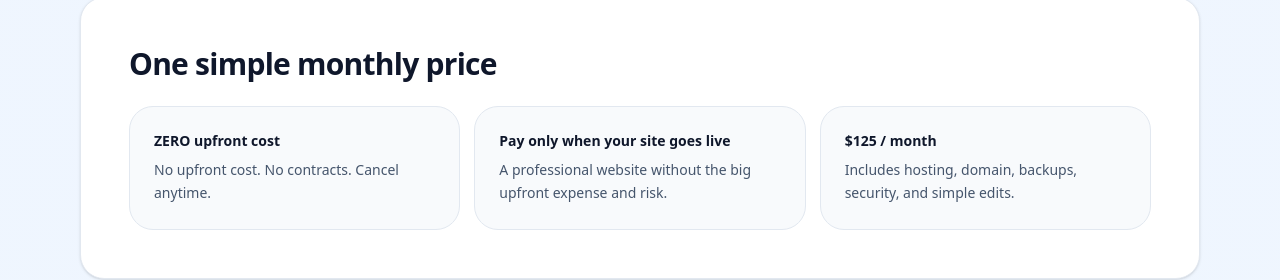
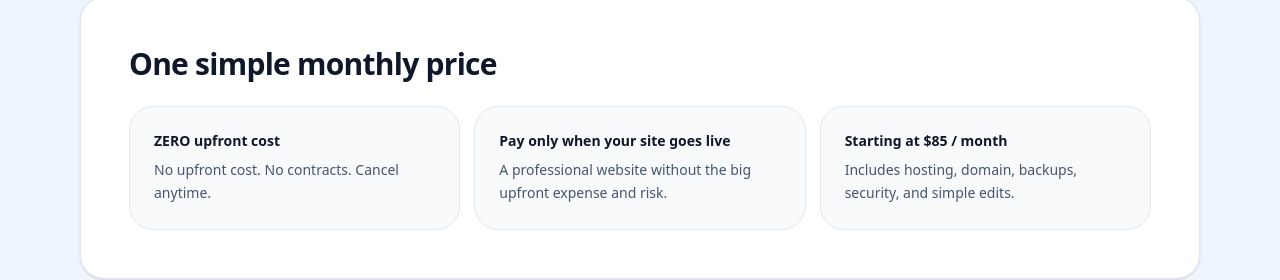
Before and after one commit to ConnerMcCarthy/conner-business-site, a Next.js app: page / in a window 1280 px wide. Shown: the part 840-1120 px from the top of the page. Built offline with nearby package versions, Linux system fonts and the light colour scheme.

Commit message:
pricing change

```diff
--- a/app/designs/Theme1Home.tsx
+++ b/app/designs/Theme1Home.tsx
@@ -181,7 +181,7 @@ export default function Theme1Home() {
               <p className="mt-2 text-sm leading-relaxed text-slate-600">A professional website without the big upfront expense and risk.</p>
             </div>
             <div className="rounded-3xl border border-slate-200 bg-slate-50 p-6 transition-all duration-200 hover:scale-105 hover:shadow-lg hover:-translate-y-1 hover:border-slate-300 min-h-[120px]">
-              <div className="text-sm font-semibold">$125 / month</div>
+              <div className="text-sm font-semibold">Starting at $85 / month</div>
               <p className="mt-2 text-sm leading-relaxed text-slate-600">Includes hosting, domain, backups, security, and simple edits.</p>
             </div>
           </div>
```
